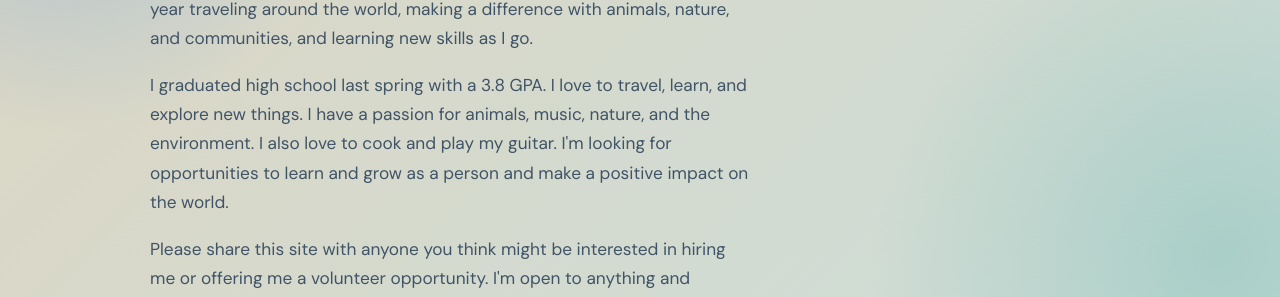
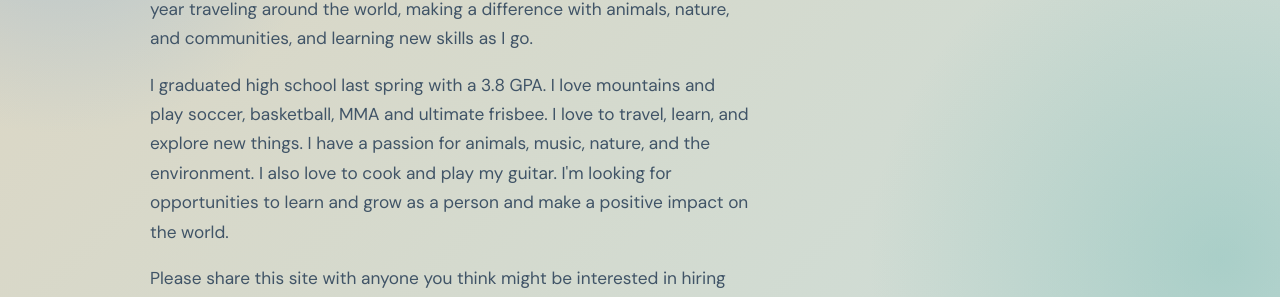
Before and after one commit to chadsteele/henrysteele.online, a Svelte app: page / in a window 1280 px wide. Shown: the part 255-552 px from the top of the page. Built offline with nearby package versions, Linux system fonts and the light colour scheme.

Commit message:
added sports

```diff
--- a/src/App.svelte
+++ b/src/App.svelte
@@ -14,7 +14,7 @@
     <h1>Hi!  I'm Henry</h1>
     <div class="intro-copy">
       <p>I'm looking for my next gig and volunteer opportunity. I'm spending this year traveling around the world, making a difference with animals, nature, and communities, and learning new skills as I go.</p>
-      <p>I graduated high school last spring with a 3.8 GPA. I love to travel, learn, and explore new things. I have a passion for animals, music, nature, and the environment. I also love to cook and play my guitar. I'm looking for opportunities to learn and grow as a person and make a positive impact on the world.</p>
+      <p>I graduated high school last spring with a 3.8 GPA.  I love mountains and play soccer, basketball, MMA and ultimate frisbee.  I love to travel, learn, and explore new things. I have a passion for animals, music, nature, and the environment. I also love to cook and play my guitar. I'm looking for opportunities to learn and grow as a person and make a positive impact on the world.</p>
       <p>Please share this site with anyone you think might be interested in hiring me or offering me a volunteer opportunity. I'm open to anything and everything. I want to learn and grow as a person and make a positive impact on the world. Thank you for your time and consideration.</p>
     </div>
     <p>
```
